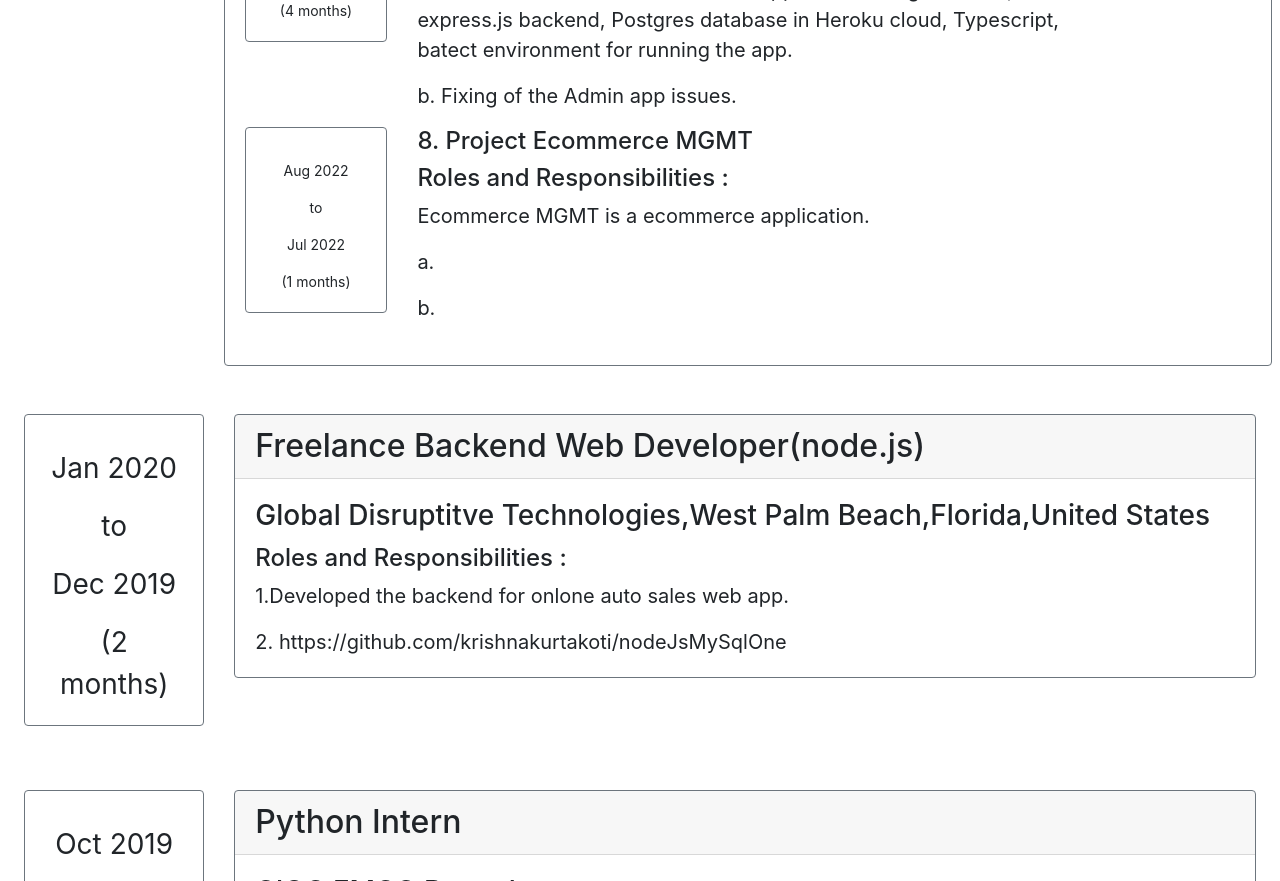
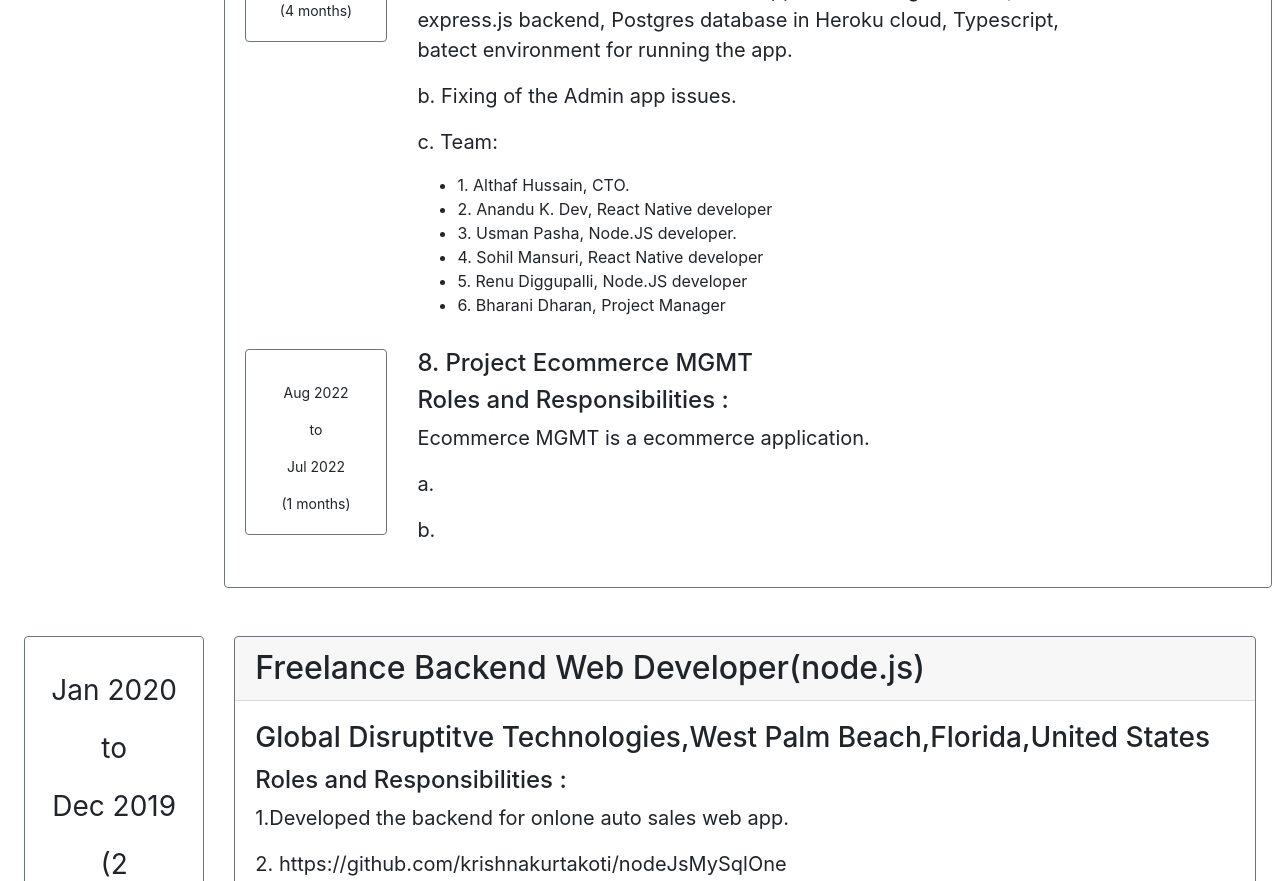
Before and after one commit to krishnakurtakoti/myProfileAngularOne, an Angular app: page / in a window 1280 px wide. Shown: the part 3600-4481 px from the top of the page. Built offline with nearby package versions, Linux system fonts and the light colour scheme.

Commit message:
Added team members for OurApps project

```diff
--- a/src/app/card-two/card-two.component.html
+++ b/src/app/card-two/card-two.component.html
@@ -298,6 +298,16 @@
             <p class="card-text" style="font-size:20px"> a. Push notification issue for mobile application using Firebase, express.js backend, Postgres database in Heroku cloud, Typescript, batect environment for running the app. </p>
             <p class="card-text" style="font-size:20px"> b. Fixing of the Admin app issues.
             </p>
+            <p class="card-text" style="font-size:20px"> c. Team:
+            </p>
+            <ul>
+              <li>1. Althaf Hussain, CTO.</li>
+              <li>2. Anandu K. Dev, React Native developer</li>
+              <li>3. Usman Pasha, Node.JS developer.</li>
+              <li>4. Sohil Mansuri, React Native developer</li>
+              <li>5. Renu Diggupalli, Node.JS developer</li>
+              <li>6. Bharani Dharan, Project Manager</li>
+            </ul>
           </div>
 
         </div>
```
